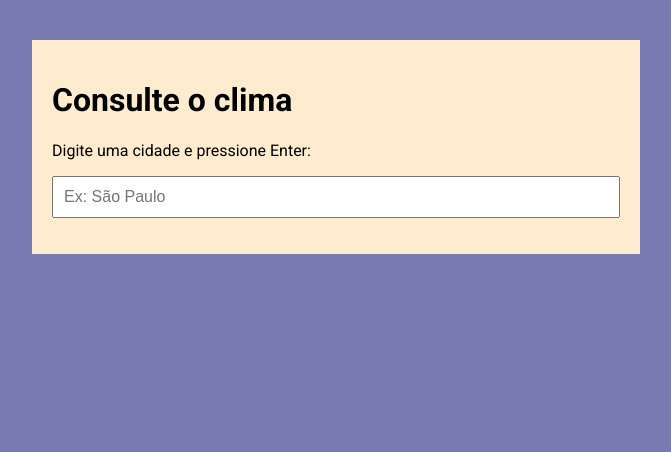
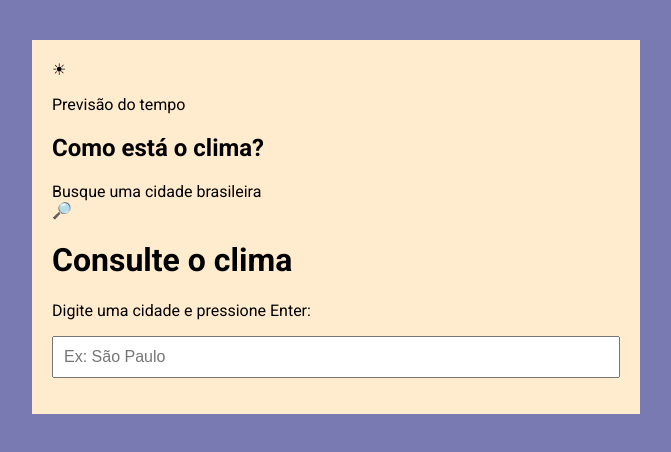
Before and after one commit to sarahcris152/atividade1ConsulteoClima, a plain HTML site: page index.html in a window 1280 px wide. Shown: the whole page, without its empty margins (304-975 px from the left). Drawn offline with Linux system fonts and the light colour scheme.

Commit message:
Refactor HTML structure and formatting

```diff
--- a/index.html
+++ b/index.html
@@ -1,26 +1,38 @@
 <!DOCTYPE html>
 <html lang="pt-BR">
   <head>
-    <meta charset="UTF-8">
-    <meta name="viewport" content="width=device-width, initial-scale=1.0">
+    <meta charset="UTF-8" />
+    <meta name="viewport" content="width=device-width, initial-scale=1.0" />
     <title>Consulte o clima</title>
-    <script src = "js/index.js" defer> </script>
-    <link href="css/index.css" rel = "stylesheet"/>
+    <script src="js/index.js" defer></script>
+    <link href="css/index.css" rel="stylesheet" />
   </head>
-
 
   <body>
     <main>
-        <h1> Consulte o clima</h1>
-        <p> Digite uma cidade e pressione Enter: </p>
+      <section class="painel">
+        <header class="cabecalho">
+          <span class="icone-clima">☀︎</span>
+          <div>
+            <p class="subtitulo">Previsão do tempo</p>
+            <h1 class="titulo">Como está o clima?</h1>
+          </div>
+        </header>
+        <div class="busca">
+            <label for="cidade">Busque uma cidade brasileira</label>
+            <div class="campo-busca"></div>
+            <span>🔎︎</span>
 
-        <input id ="cidade" type = "text" placeholder ="Ex: São Paulo">
+        </div>
+      </section>
+      <h1>Consulte o clima</h1>
+      <p>Digite uma cidade e pressione Enter:</p>
+
+      <input id="cidade" type="text" placeholder="Ex: São Paulo" />
 
       <p id="mensagem"></p>
       <div id="cidades"></div>
-        <div id ="previsao"></div>
+      <div id="previsao"></div>
     </main>
   </body>
-
-
 </html>
```
Lines whose indentation alone changed are shown as unchanged.
